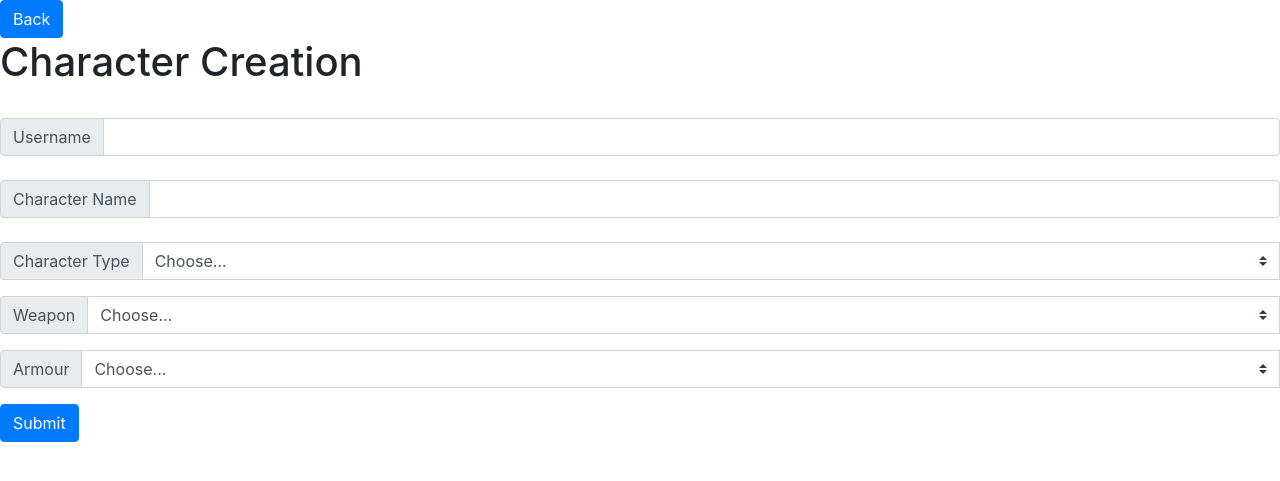
After one commit to jy477274/GroupProjectDB, a PHP site: page /PHP/CharacterEntryForm.php in a window 1280 px wide. The commit adds this page. Shown: the top 481 px of the page. Run offline with PHP 8.4, Linux system fonts and the light colour scheme; some libraries are stand-ins or nearby versions.

Commit message:
commiing ryan
nice

```diff
--- /dev/null
+++ b/CharacterEntryForm.php
@@ -0,0 +1,95 @@
+<?php
+
+include("backButton.php")
+
+?>
+
+<!doctype html>
+<html lang="en">
+  <head>
+    <!-- Required meta tags -->
+    <h1>Character Creation</h1>
+    <br>
+
+
+    <meta charset="utf-8">
+    <meta name="viewport" content="width=device-width, initial-scale=1, shrink-to-fit=no">
+
+    <!-- Bootstrap CSS -->
+    <link rel="stylesheet" href="https://maxcdn.bootstrapcdn.com/bootstrap/4.0.0/css/bootstrap.min.css" integrity="sha384-Gn5384xqQ1aoWXA+058RXPxPg6fy4IWvTNh0E263XmFcJlSAwiGgFAW/dAiS6JXm" crossorigin="anonymous">
+    <form>
+      <fieldset>
+
+
+
+        <!-- Username -->
+        <div class="input-group">
+          <div class="input-group-prepend">
+            <span class="input-group-text" id="Username">Username</span>
+          </div>
+          <input type="text" name"Username" class="form-control">
+        </div><br>
+
+
+        <!-- Character name -->
+        <div class="input-group">
+          <div class="input-group-prepend">
+            <span class="input-group-text" id="CharName">Character Name</span>
+          </div>
+          <input type="text" class="form-control">
+        </div><br>
+
+        <!-- Character Type -->
+        <div class="input-group mb-3">
+          <div class="input-group-prepend">
+            <label class="input-group-text" for="CharTypeSelect">Character Type</label>
+          </div>
+          <select class="custom-select" id="CharTypeSelect">
+            <option selected>Choose...</option>
+            <option value="Mage">Mage</option>
+            <option value="Fighter">Fighter</option>
+            <option value="Archer">Archer</option>
+            <option value="Rogue">Rogue</option>
+          </select><br>
+        </div>
+
+        <!-- Weapon -->
+        <div class="input-group mb-3">
+          <div class="input-group-prepend">
+            <label class="input-group-text" for="Weapon">Weapon</label>
+          </div>
+          <select class="custom-select" id="Weapon">
+            <option selected>Choose...</option>
+            <option value="Sword">Sword</option>
+            <option value="Bow">Bow</option>
+            <option value="Staff">Staff</option>
+            <option value="Knives">Knives</option>
+          </select><br>
+        </div>
+
+        <!-- Armour -->
+        <div class="input-group mb-3">
+          <div class="input-group-prepend">
+            <label class="input-group-text" for="Armour">Armour</label>
+          </div>
+          <select class="custom-select" id="Armour">
+            <option selected>Choose...</option>
+            <option value="Chain Mail">Chain Mail</option>
+            <option value="Robe">Robe</option>
+            <option value="Leather">Leather</option>
+            <option value="Cloak">Cloak</option>
+          </select><br>
+        </div>
+
+        <button type="submit" class="btn btn-primary">Submit</button>
+
+      </fieldset>
+    </form>
+
+    <!-- Optional JavaScript -->
+    <!-- jQuery first, then Popper.js, then Bootstrap JS -->
+    <script src="https://code.jquery.com/jquery-3.2.1.slim.min.js" integrity="sha384-KJ3o2DKtIkvYIK3UENzmM7KCkRr/rE9/Qpg6aAZGJwFDMVNA/GpGFF93hXpG5KkN" crossorigin="anonymous"></script>
+    <script src="https://cdnjs.cloudflare.com/ajax/libs/popper.js/1.12.9/umd/popper.min.js" integrity="sha384-ApNbgh9B+Y1QKtv3Rn7W3mgPxhU9K/ScQsAP7hUibX39j7fakFPskvXusvfa0b4Q" crossorigin="anonymous"></script>
+    <script src="https://maxcdn.bootstrapcdn.com/bootstrap/4.0.0/js/bootstrap.min.js" integrity="sha384-JZR6Spejh4U02d8jOt6vLEHfe/JQGiRRSQQxSfFWpi1MquVdAyjUar5+76PVCmYl" crossorigin="anonymous"></script>
+  </body>
+</html>
```
Also changed, not shown: index.php (+48 -1 lines), CharacterCreation.php (line endings or trailing spaces).
